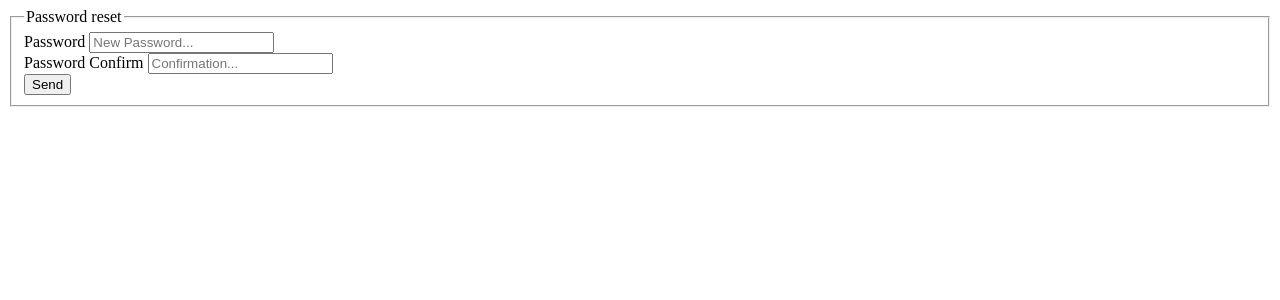
After one commit to davidjmmiller/davidlab, a PHP site: page /user/reset_password.php?key=1 in a window 1280 px wide. The commit adds this page. Shown: the top 300 px of the page. Run offline with PHP 8.4, Linux system fonts and the light colour scheme; data that the repository does not hold is empty.

Commit message:
Password Recovery

```diff
--- a/src/config/email.php
+++ b/src/config/email.php
@@ -13,4 +13,4 @@ $config['mail_from_email_registration'] = 'davidm@z506.com';
 $config['mail_from_name_registration'] = 'Registration System Z506';
 
 $config['mail_from_email_recover'] = 'davidm@z506.com';
-$config['mail_from_name_recover'] = 'Pasword Reset Z506';
+$config['mail_from_name_recover'] = 'Password Reset Z506';
--- a/src/config/routes.php
+++ b/src/config/routes.php
@@ -20,7 +20,7 @@ switch ($_GET['q'])
     case 'user/activate':
         $block_content =  PATH_CONTROLLER.'user/activate.php';
         break;
-    case 'user/reset_password':
+    case 'user/set_new_password':
         $block_content =  PATH_CONTROLLER.'user/reset_password.php';
         break;
     case 'user/logout':
--- a/src/controller/user/recover.php
+++ b/src/controller/user/recover.php
@@ -31,7 +31,6 @@ if ($_SERVER['REQUEST_METHOD'] == 'POST')
 
             // Sending email with the information
             $body = require PATH_VIEW.'email_templates/user/recover.php';
-                //"Hello,<br><br>Please click on the following link in order to reset your password account.<br><br>- <a href='http://www.z506.com'>http://www.z506.com</a>";
             $alt_body = strip_tags($body);
 
             $from_email = $config['mail_from_email_recover'];
--- a/src/views/email_templates/user/recover.php
+++ b/src/views/email_templates/user/recover.php
@@ -2,4 +2,4 @@
 
 return "Hello,<br><br>
 Please click on the following link in order to reset your password account.<br><br>
-- <a href='http://{$_SERVER['SERVER_NAME']}'>http://{$_SERVER['SERVER_NAME']}/user/reset?key={$key}</a>";
+- <a href='http://{$_SERVER['SERVER_NAME']}/user/set_new_password?key={$key}'>http://{$_SERVER['SERVER_NAME']}/user/set_new_password?key={$key}</a>";
--- a/src/views/email_templates/user/reset_password.php
+++ /dev/null
@@ -1 +0,0 @@
-<h1>Password Reset</h1>
--- /dev/null
+++ b/src/views/user/reset_password.php
@@ -0,0 +1,23 @@
+<form action="/<?php echo $current_path;?>" method="post">
+    <input type="hidden" name="key" value="<?php echo (isset($_GET['key'])?$_GET['key'] : $_POST['key']); ?>" />
+    <fieldset>
+        <legend>Password reset</legend>
+        <div class="form-group <?php if (isset($errors['password'])): ?>has-error<?php endif; ?>">
+            <label class="control-label" for="password">Password</label>
+            <input id="password" class="form-control" name="password" type="password" size="20" maxlength="20" placeholder="New Password...">
+            <?php if (isset($errors['password'])): ?>
+                <span id="helpBlock1" class="help-block"><?php echo implode(', ',$errors['password']);?> </span>
+            <?php endif; ?>
+        </div>
+        <div class="form-group <?php if (isset($errors['password_confirmation'])): ?>has-error<?php endif; ?>">
+            <label class="control-label" for="password_confirmation">Password Confirm</label>
+            <input id="password_confirmation" class="form-control" name="password_confirmation" type="password" size="20" maxlength="20" placeholder="Confirmation...">
+            <?php if (isset($errors['password_confirmation'])): ?>
+                <span id="helpBlock1" class="help-block"><?php echo implode(', ',$errors['password_confirmation']);?></span>
+            <?php endif; ?>
+        </div>
+        <div class="form-group">
+            <button class="btn btn-primary" type="submit">Send</button>
+        </div>
+    </fieldset>
+</form>
```
Also changed, not shown: src/controller/user/reset_password.php (+73 -1 lines).
